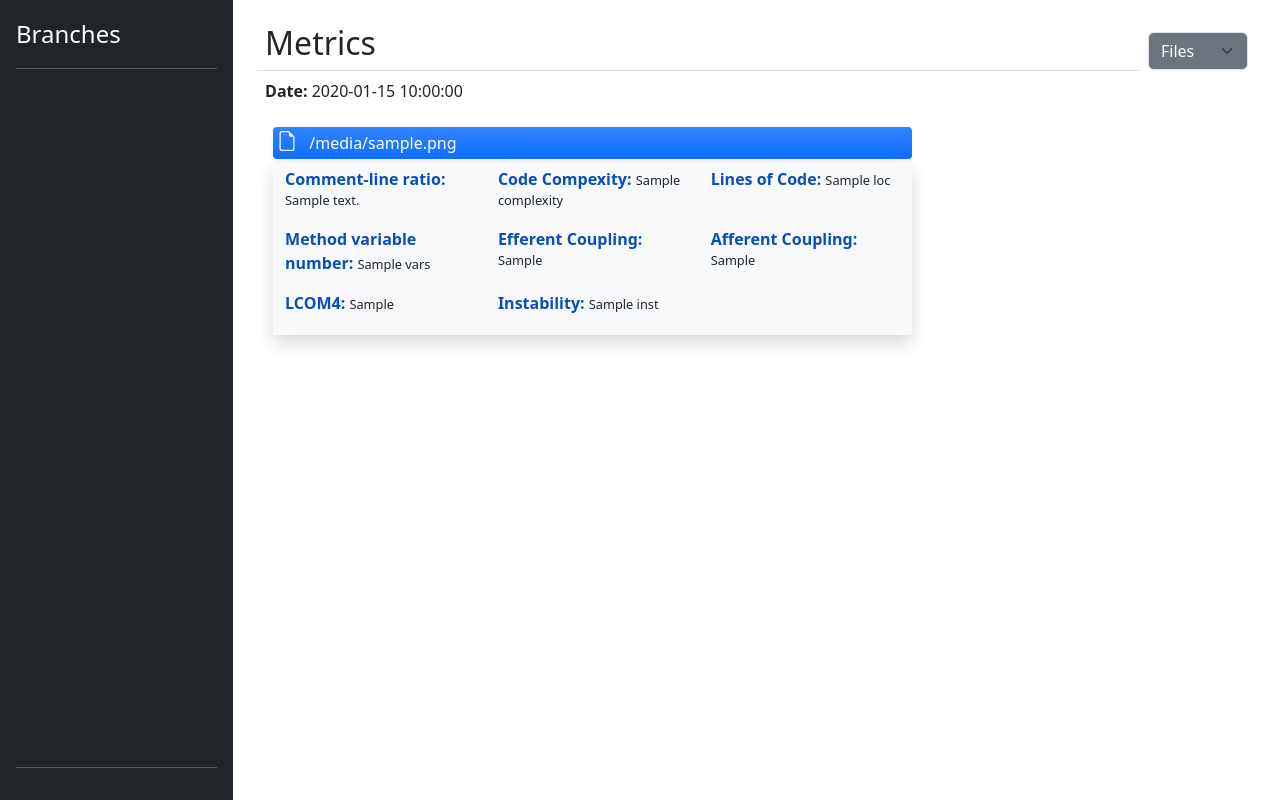
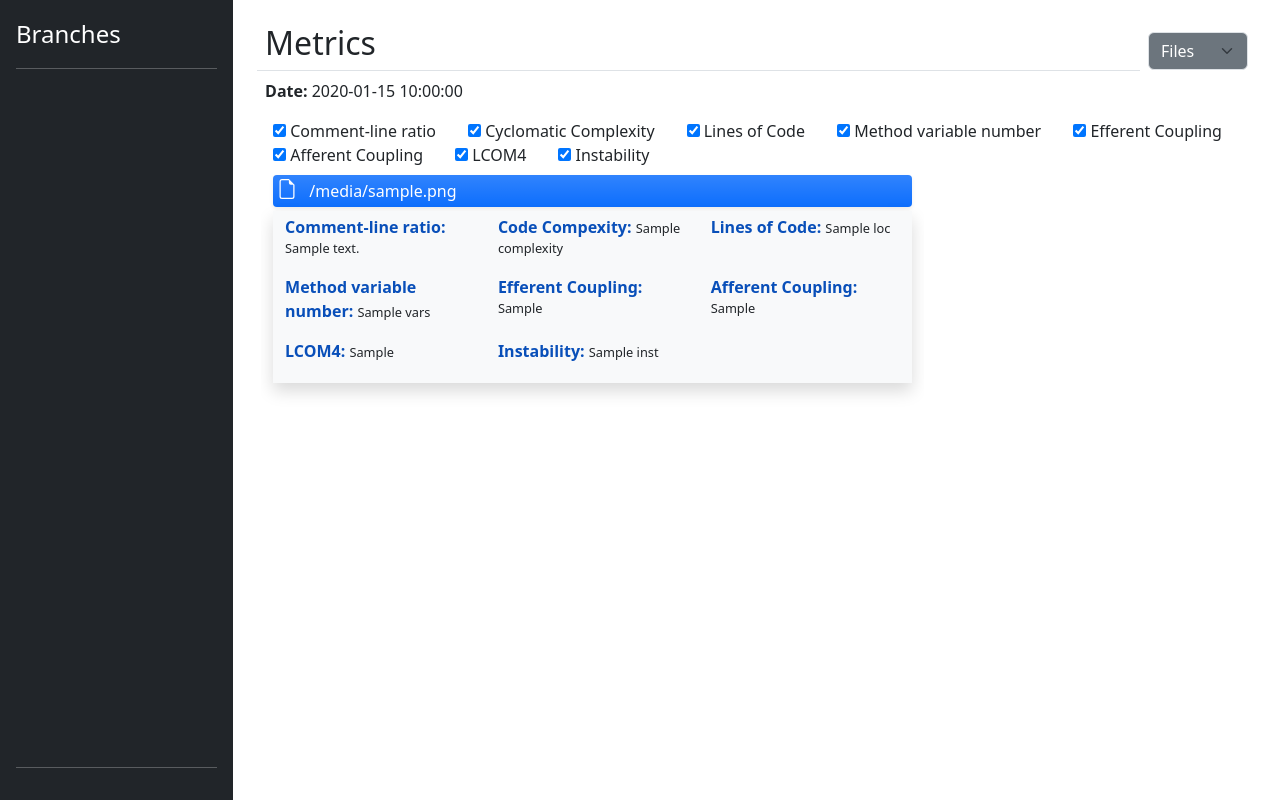
Before and after one commit to bibor09/granalys, a Flask app: a page that uses web/templates/index.html in a window 1280 px wide. Run offline with Flask 2, Linux system fonts and the light colour scheme; a database or web service that is not in the repository returns one stand-in record (values such as "Sample title"); data that the repository does not hold is empty; parts of the project's set-up code (start-up, migrations or seed data) failed here and were passed over.

Commit message:
Partly implement checkboxes

```diff
--- a/web/static/css/sidebars.css
+++ b/web/static/css/sidebars.css
@@ -14,6 +14,7 @@ body {
   color: var(--bs-emphasis-color);
   background-color: transparent;
 }
+
 .btn-toggle:hover,
 .btn-toggle:focus {
   color: rgba(var(--bs-emphasis-color-rgb), .85);
@@ -61,6 +62,10 @@ body {
   color: #094fb9;
 }
 
+p[id^='metric?'] {
+  /* display: none; */
+}
+
 div[id^='code-box'] {
   display: none;
 }
--- a/web/static/js/sidebars.js
+++ b/web/static/js/sidebars.js
@@ -219,6 +219,13 @@ const redrawCharts = (event, chart_data, charts) => {
   })
 };
 
+// ------------- CHECKBOXES -----------
+const displayMetrics = (event) => {
+  const idk = document.getElementById('metric?comment');
+  const idk2 = document.getElementById('check?comment');
+
+};
+
 // ------------- ON LOAD --------------
 /** Add event listeners on load */
 window.onload = () => {
--- a/web/templates/index.html
+++ b/web/templates/index.html
@@ -152,6 +152,41 @@
         </div>
       </div>
       <p class="px-2"><b>Date: </b>{{ curr_analysis.created }} </p>
+      <!-- Checkboxes -->
+      <div class="d-flex flex-wrap">
+        <div class="px-3">
+          <input type="checkbox" id="check?comment" class="" checked>
+          <label>Comment-line ratio</label>
+        </div>
+        <div class="px-3">
+          <input type="checkbox" id="check?complexity" class="" checked>
+          <label>Cyclomatic Complexity</label>
+        </div>
+        <div class="px-3">
+          <input type="checkbox" id="check?loc" class="" checked>
+          <label>Lines of Code</label>
+        </div>
+        <div class="px-3">
+          <input type="checkbox" id="check?vars" class="" checked>
+          <label>Method variable number</label>
+        </div>
+        <div class="px-3">
+          <input type="checkbox" id="check?ec" class="" checked>
+          <label>Efferent Coupling</label>
+        </div>
+        <div class="px-3">
+          <input type="checkbox" id="check?ac" class="" checked>
+          <label>Afferent Coupling</label>
+        </div>
+        <div class="px-3">
+          <input type="checkbox" id="check?lcom4" class="" checked>
+          <label>LCOM4</label>
+        </div>
+        <div class="px-3">
+          <input type="checkbox" id="check?inst" class="" checked>
+          <label>Instability</label>
+        </div>
+      </div>
 
       <!-- STATISTICS -->
       <div id="statistics" class="d-flex flex-row p-1">
@@ -169,38 +204,38 @@
               <!-- stats -->
               <div id="stat-box-body" class="align-items-center p-1 mb-1 shadow bg-light" style="font-size: 0.8rem">
                 <div class="row px-2">
-                  <p class="col"><b id="metric-name" class="fs-6">Comment-line ratio: </b>
+                  <p id="metric?comment" class="col"><b id="metric-name" class="fs-6">Comment-line ratio: </b>
                     <span>{{ curr_analysis.statistics_all[stat_file]["comment"] }}</span>
                   </p>
-                  <p class="col"><b id="metric-name" class="fs-6">Code Compexity: </b>
+                  <p id="metric?complexity" class="col"><b id="metric-name" class="fs-6">Code Compexity: </b>
                     <span>{{ curr_analysis.statistics_all[stat_file]["complexity"] }}</span>
                   </p>
-                  <p class="col"><b id="metric-name" class="fs-6">Lines of Code: </b>
+                  <p id="metric?loc" class="col"><b id="metric-name" class="fs-6">Lines of Code: </b>
                     <span>{{ curr_analysis.statistics_all[stat_file]["loc"] }}</span>
                   </p>
                 </div>
                 <div class="row px-2">
                   {% autoescape false %}
-                  <p class="col"><b id="metric-name" class="fs-6">Method variable number: </b>
+                  <p id="metric?vars" class="col"><b id="metric-name" class="fs-6">Method variable number: </b>
                     <span>{{ curr_analysis.statistics_all[stat_file]["vars"] }}</span>
                   </p>
-                  <p class="col"><b id="metric-name" class="fs-6">Efferent Coupling: </b>
+                  <p id="metric?ec" class="col"><b id="metric-name" class="fs-6">Efferent Coupling: </b>
                     <span>{{ curr_analysis.statistics_all[stat_file]["ec"] }}</span>
                   </p>
-                  <p class="col"><b id="metric-name" class="fs-6">Afferent Coupling: </b>
+                  <p id="metric?ac" class="col"><b id="metric-name" class="fs-6">Afferent Coupling: </b>
                     <span>{{ curr_analysis.statistics_all[stat_file]["ac"] }}</span>
                   </p>
                   {% endautoescape %}
                 </div>
                 <div class="row px-2">
                   {% autoescape false %}
-                  <p class="col"><b id="metric-name" class="fs-6">LCOM4: </b>
+                  <p id="metric?lcom4" class="col"><b id="metric-name" class="fs-6">LCOM4: </b>
                     <span>{{ curr_analysis.statistics_all[stat_file]["lcom4"] }}</span>
                   </p>
-                  <p class="col"><b id="metric-name" class="fs-6">Instability: </b>
+                  <p id="metric?inst" class="col"><b id="metric-name" class="fs-6">Instability: </b>
                     <span>{{ curr_analysis.statistics_all[stat_file]["inst"] }}</span>
                   </p>
-                  <p class="col"><b id="metric-name" class="fs-6"></b></p>
+                  <p id="metric?" class="col"><b id="metric-name" class="fs-6"></b></p>
                   {% endautoescape %}
                 </div>
               </div>
```
